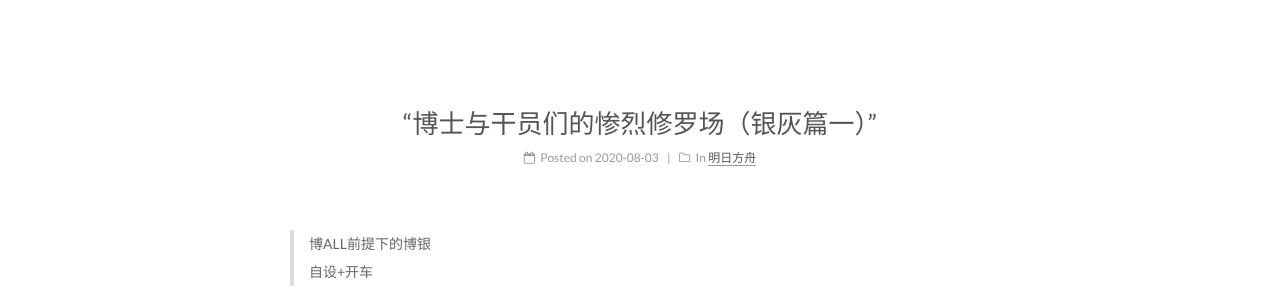
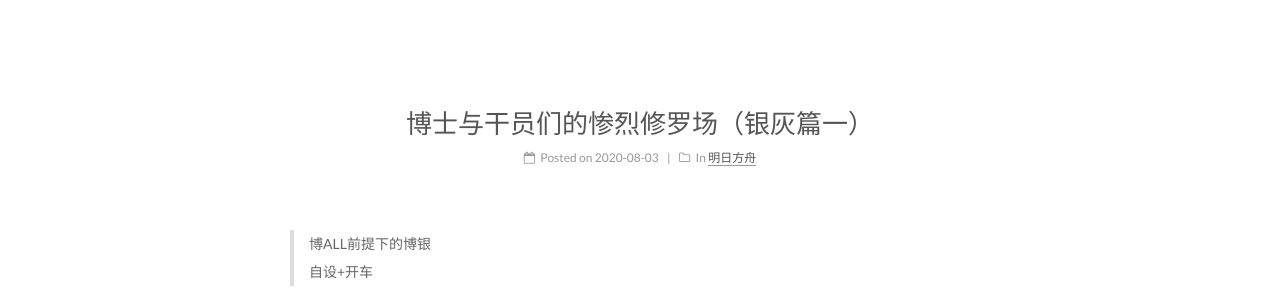
Before and after one commit to Northlet/Northlet.github.io, a Jekyll site: the page built from _posts/2020-08-03-博士与干员们的惨烈修罗场（银灰篇一）.md, in a window 1280 px wide. Shown: the part 237-537 px from the top of the page. Built offline with Jekyll 4.4.1, drawn with Linux system fonts in a browser that asks for light colours.

```diff
--- a/_posts/2020-08-03-博士与干员们的惨烈修罗场（银灰篇一）.md
+++ b/_posts/2020-08-03-博士与干员们的惨烈修罗场（银灰篇一）.md
@@ -1,5 +1,5 @@
 ---
-title: “博士与干员们的惨烈修罗场（银灰篇一）”
+title: "博士与干员们的惨烈修罗场（银灰篇一）"
 description:
 categories: 明日方舟
 tags: [博士与干员们的惨烈修罗场, 博银]
```
